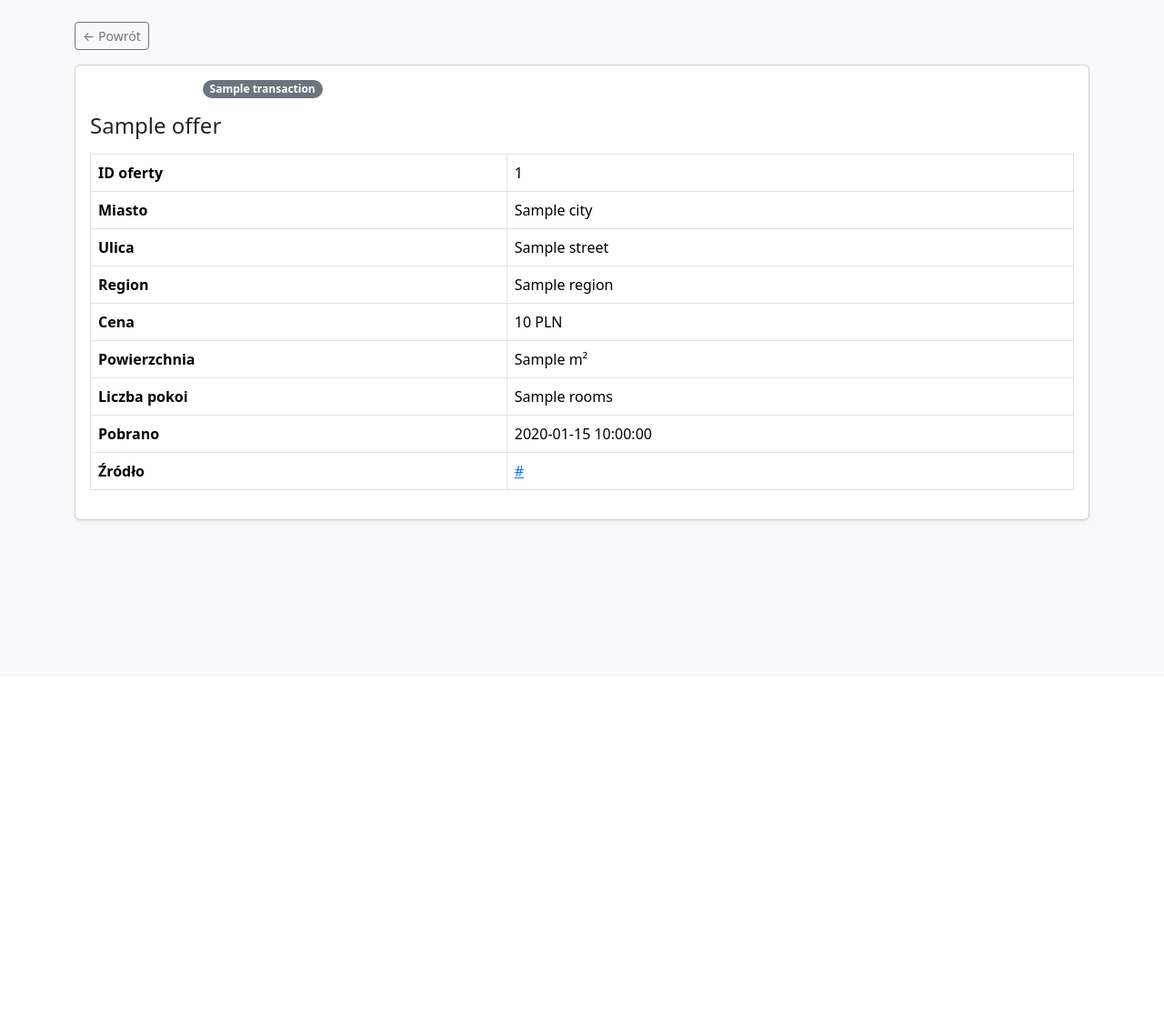
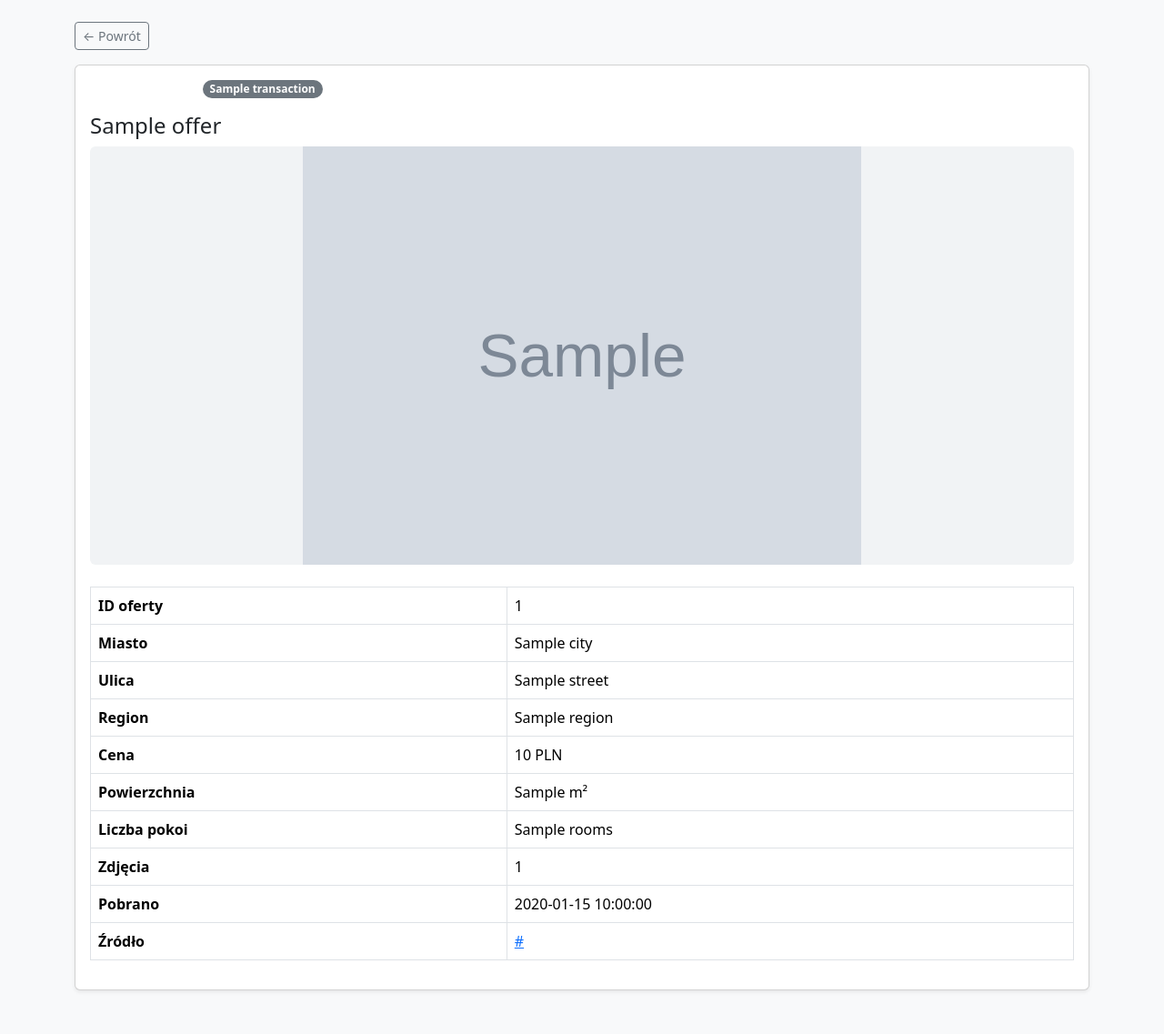
Before and after one commit to Kacper7011/kingdom-scraper, a Flask app: page /offers/1 in a window 1280 px wide. Shown: the part 56-1193 px from the top of the page at 91% size. Before the commit the page ends 631 px from the top, so only its background shows below. Run offline with Flask 3, Linux system fonts and the light colour scheme; grey boxes marked "Sample" are stand-in pictures; a database or web service that is not in the repository returns one stand-in record (values such as "Sample title").

Commit message:
feat(scraper): scrape and display offer images
- shared/models.py: add images field (list[str]) to Offer dataclass
- engine/parser.py: add _parse_images() extracting /photos/ img URLs
- offer_detail.html: Bootstrap carousel with black arrows, contain fit, light bg
- dashboard.html: first image as thumbnail on offer cards
- base.html: add Bootstrap JS bundle (required for carousel)

```diff
--- a/interface/templates/base.html
+++ b/interface/templates/base.html
@@ -31,5 +31,6 @@
 <div class="container pb-5">
     {% block content %}{% endblock %}
 </div>
+<script src="https://cdn.jsdelivr.net/npm/bootstrap@5.3.3/dist/js/bootstrap.bundle.min.js"></script>
 </body>
 </html>
--- a/interface/templates/offer_detail.html
+++ b/interface/templates/offer_detail.html
@@ -1,6 +1,10 @@
 {% extends "base.html" %}
 {% block title %}{{ offer.title }} — Kingdom Scraper{% endblock %}
 {% block content %}
+<style>
+.carousel-control-prev-icon,
+.carousel-control-next-icon { filter: invert(1); }
+</style>
 
 <a href="/" class="btn btn-outline-secondary btn-sm mb-3">&#8592; Powrót</a>
 
@@ -12,6 +16,33 @@
         </div>
 
         <h4 class="card-title">{{ offer.title }}</h4>
+
+        {% if offer.images %}
+        <div id="offerCarousel" class="carousel slide mb-4" data-bs-ride="false">
+            <div class="carousel-inner rounded" style="background: #f1f3f5;">
+                {% for img_url in offer.images %}
+                <div class="carousel-item {% if loop.first %}active{% endif %}">
+                    <img src="{{ img_url }}"
+                         class="d-block mx-auto"
+                         style="height: 460px; width: 100%; object-fit: contain;"
+                         alt="Zdjęcie {{ loop.index }}">
+                </div>
+                {% endfor %}
+            </div>
+
+            {% if offer.images | length > 1 %}
+            <button class="carousel-control-prev" type="button" data-bs-target="#offerCarousel" data-bs-slide="prev">
+                <span class="carousel-control-prev-icon"></span>
+            </button>
+            <button class="carousel-control-next" type="button" data-bs-target="#offerCarousel" data-bs-slide="next">
+                <span class="carousel-control-next-icon"></span>
+            </button>
+            <div class="text-center text-muted small mt-1">
+                <span id="carousel-counter">1</span> / {{ offer.images | length }}
+            </div>
+            {% endif %}
+        </div>
+        {% endif %}
 
         <table class="table table-bordered mt-3">
             <tbody>
@@ -26,6 +57,7 @@
                     {% if offer.area_m2 %}{{ offer.area_m2 }} m²{% else %}—{% endif %}
                 </td></tr>
                 <tr><th>Liczba pokoi</th><td>{{ offer.rooms or '—' }}</td></tr>
+                <tr><th>Zdjęcia</th><td>{{ offer.images | length }}</td></tr>
                 <tr><th>Pobrano</th><td>{{ offer.scraped_at }}</td></tr>
                 <tr><th>Źródło</th><td>
                     <a href="{{ offer.url }}" target="_blank" rel="noopener">{{ offer.url }}</a>
@@ -35,4 +67,12 @@
     </div>
 </div>
 
+{% if offer.images | length > 1 %}
+<script>
+document.getElementById('offerCarousel').addEventListener('slid.bs.carousel', function (e) {
+    document.getElementById('carousel-counter').textContent = e.to + 1;
+});
+</script>
+{% endif %}
+
 {% endblock %}
--- a/shared/models.py
+++ b/shared/models.py
@@ -37,6 +37,7 @@ class Offer:
     price: float | None = None
     area_m2: float | None = None
     rooms: int | None = None
+    images: list[str] = field(default_factory=list)
     scraped_at: datetime = field(default_factory=datetime.utcnow)
 
     def to_dict(self) -> dict:
@@ -50,6 +51,7 @@ class Offer:
             "price": self.price,
             "area_m2": self.area_m2,
             "rooms": self.rooms,
+            "images": self.images,
             "scraped_at": self.scraped_at,
         }
 
@@ -65,6 +67,7 @@ class Offer:
             price=data.get("price"),
             area_m2=data.get("area_m2"),
             rooms=data.get("rooms"),
+            images=data.get("images", []),
             scraped_at=data.get("scraped_at", datetime.utcnow()),
         )
 
```
Also changed, not shown: engine/parser.py (+13 -1 lines), interface/templates/dashboard.html (+8 -0 lines).
